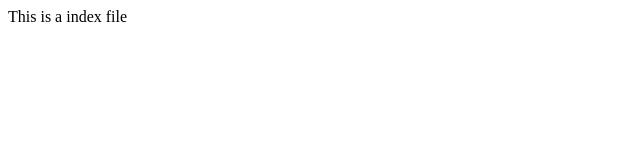
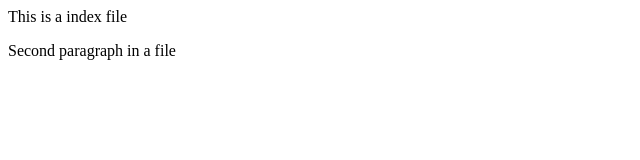
Before and after one commit to Pravin-Channe-SFDC/Demo001, a plain HTML site: page index.html in a window 1280 px wide. Shown: the whole page, without its empty margins (0-640 px from the left). Drawn offline with Linux system fonts and the light colour scheme.

Commit message:
Second Commit

```diff
--- a/index.html
+++ b/index.html
@@ -1 +1,2 @@
 <p> This is a index file </p>
+<p> Second paragraph in a file</p>
```
Also changed, not shown: 1 other file.
